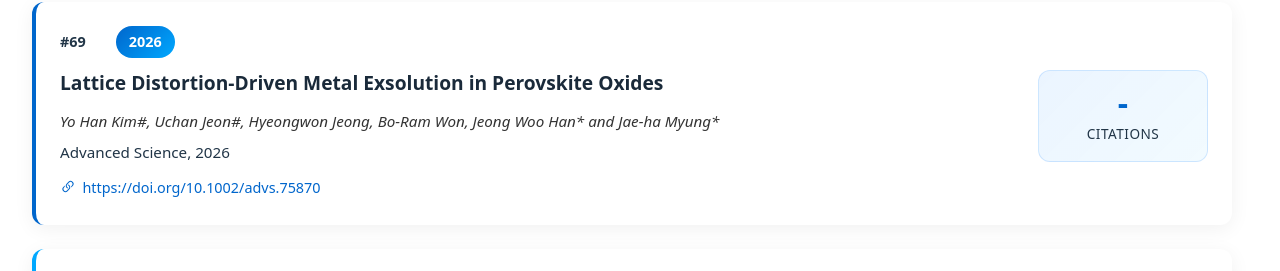
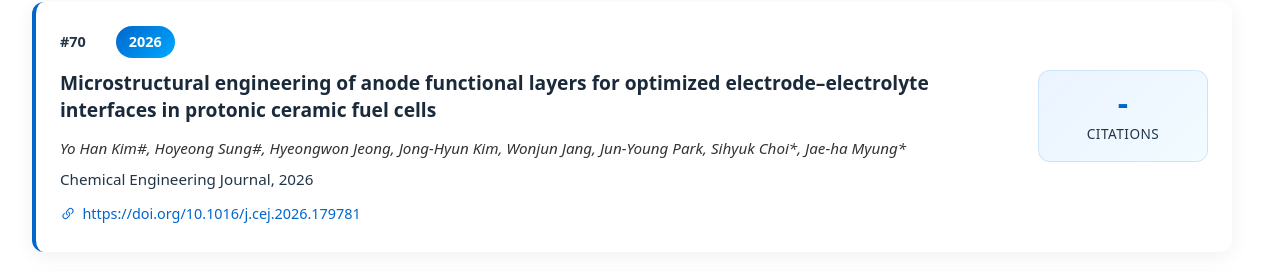
Before and after one commit to INU-EML/front-end, a React (Vite) app: page /publications in a window 1280 px wide. Shown: the part 373-644 px from the top of the page. Built offline with nearby package versions, Linux system fonts and the light colour scheme; no server answers; the HTML template or start-up script is replaced by a standard one.

Commit message:
2026 CEJ 논문 Publication & Professor featured Paper 사항 추가

```diff
--- a/src/data/Members/Professor.js
+++ b/src/data/Members/Professor.js
@@ -62,6 +62,7 @@ export const professorData = {
     ],
     byYear: {
       2026: [
+        "Microstructural engineering of anode functional layers for optimized electrode–electrolyte interfaces in protonic ceramic fuel cells, Chemical Engineering Journal, 2026",
         "Operando dynamic self-assembly of single-atom catalysts on a nanoparticle surface, Applied Catalysis B: Environment, vol. 325, 2026",
         "Lattice Distortion-Driven Metal Exsolution in Perovskite Oxides, Advanced Science, 2026",
       ],
--- a/src/data/Publication/publicationsData.js
+++ b/src/data/Publication/publicationsData.js
@@ -1,5 +1,15 @@
 // Publications data
 export const publicationsData = [
+  {
+    id: 70,
+    year: 2026,
+    title:
+      "Microstructural engineering of anode functional layers for optimized electrode–electrolyte interfaces in protonic ceramic fuel cells",
+    authors:
+      "Yo Han Kim#, Hoyeong Sung#, Hyeongwon Jeong, Jong-Hyun Kim, Wonjun Jang, Jun-Young Park, Sihyuk Choi*, Jae-ha Myung*",
+    journal: "Chemical Engineering Journal, 2026",
+    doi: "https://doi.org/10.1016/j.cej.2026.179781",
+  },
   {
     id: 69,
     year: 2026,
```
